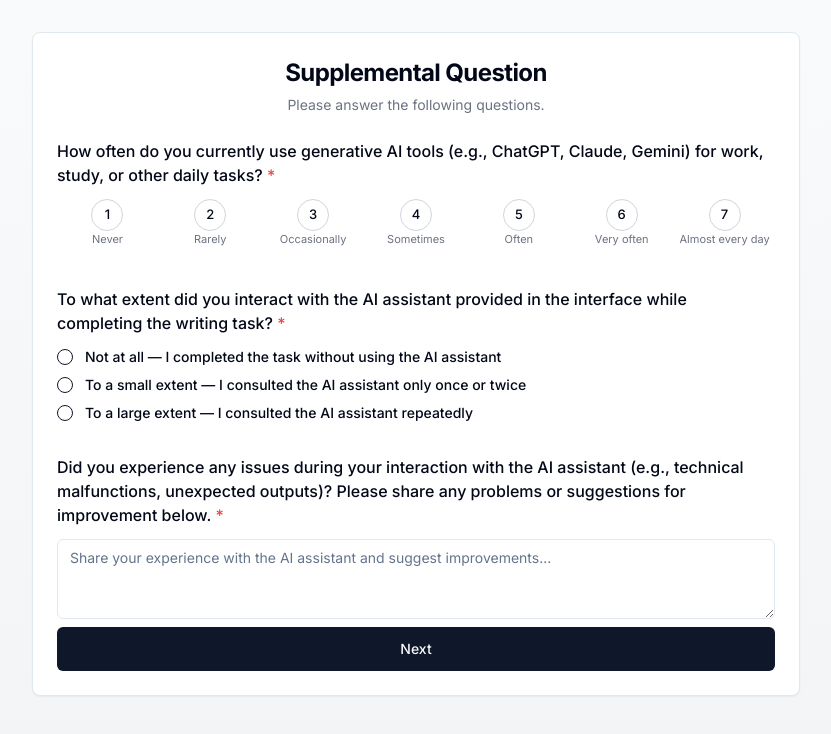
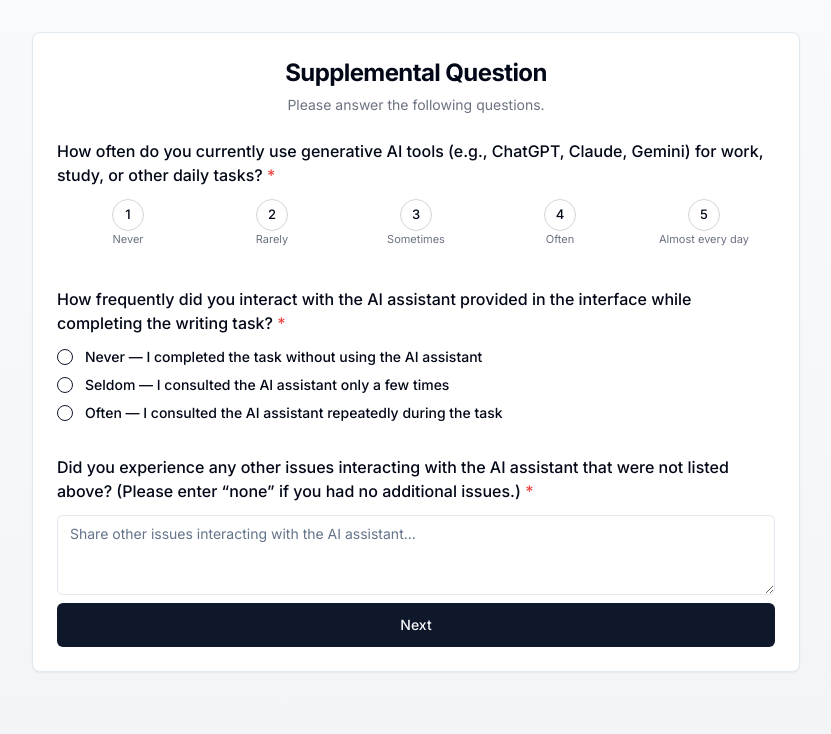
Before and after one commit to w4149/AI-Collaboration-Meaningful-Work, a Next.js app: page /supplemental-question in a window 1280 px wide. Shown: the top 734 px of the page, without its empty margins (224-1055 px from the left). Built offline with nearby package versions, Linux system fonts and the light colour scheme.

Commit message:
调整comprehension check question、instruction；

```diff
--- a/src/app/entry/page.tsx
+++ b/src/app/entry/page.tsx
@@ -43,8 +43,15 @@ const COMPREHENSION_CHECK: Record<string, CompConfig> = {
           {
             id: 'g1_q1',
             text: 'In the following task____',
-            optionA: 'I may use AI, search engines, or other external tools for assistance.',
-            optionB: 'I need to complete the task independently without using AI or other external tools.',
+            optionA: 'I need to use AI as part of completing the task.',
+            optionB: 'I need to work on the task independently without using AI.',
+            correct: 'B',
+          },
+          {
+            id: 'g1_q2',
+            text: 'In the following task____',
+            optionA: 'I may use search engines or other external tools for additional assistance.',
+            optionB: 'I need to use my own knowledge to complete the task.',
             correct: 'B',
           },
         ],
@@ -415,10 +422,9 @@ export default function EntryPage() {
                   <p className="text-blue-700 text-sm">
                     You will enter the task interface, where you can view <strong>task information in the left panel</strong>.
                     <br /> <br />
-                    You will have <strong>up to {g1Max} minutes</strong> to complete the task and enter your response in the submission box. Please complete the task independently, <strong>without using AI tools, search engines, or other outside assistance</strong>.
+                    You will have <strong>up to {g1Max} minutes</strong> to write your response independently and enter your response in the submission box. Please complete the task independently, <strong>without using AI tools, search engines, or other outside assistance</strong>.
                     <br /> <br />
                     When you are finished, click <strong>Submit Task</strong> and complete a supplemental survey.
-                    <br /> <br />
                     Your response will be graded by professional evaluators based on real-world work scenarios.
                     Please <strong>take the task seriously</strong> and approach it as you would a real work assignment.
                   </p>
@@ -433,10 +439,9 @@ export default function EntryPage() {
                   <p className="text-blue-700 text-sm">
                     You will enter the task interface, where you can view <strong>task information in the left panel</strong>.
                     <br /> <br />
-                    Please use the <strong>AI assistant available in the interface</strong> to complete the task, and <strong>must not</strong> use any tools or resources other than those provided by the interface. You will have <strong>up to {g2Max} minutes</strong> to complete the task and paste the AI-generated response into the submission box.
+                    You will have <strong>up to {g2Max} minutes</strong> to generate your response using the <strong>AI assistant provided within the interface</strong>. You <strong>must not</strong> use any external tools or resources. Please paste the AI‑generated draft into the submission box (<strong>do not</strong> write your own version).
                     <br /> <br />
                     When you are finished, click <strong>Submit Task</strong> and complete a supplemental survey.
-                    <br /> <br />
                     Your response will be graded by professional evaluators based on real-world work scenarios.
                     Please <strong>take the task seriously</strong> and approach it as you would a real work assignment.
                   </p>
@@ -464,10 +469,9 @@ export default function EntryPage() {
                     You will have <strong>up to {g3Max} minutes</strong> to write an initial draft independently, <strong>without using AI tools, search engines, or other outside assistance.</strong>
                     <br /> <br />
                     <strong>Phase 2 — Revise with AI:</strong> <br />
-                    You will have <strong>up to {g3Phase2Max} minutes</strong> to use the <strong>AI assistant available in the interface</strong> to help review and revise the draft you just wrote, and <strong>must not</strong> use any tools or resources other than those provided by the interface. Then enter the revised draft in the submission box.
+                    You will have <strong>up to {g3Phase2Max} minutes</strong> to use the <strong>AI assistant provided within the interface</strong> to help review and revise the draft you just wrote. You <strong>must not</strong> use any external tools or resources. Please enter the revised draft in the submission box.
                     <br /> <br />
                     When you are finished, click <strong>Submit Task</strong> and complete a supplemental survey.
-                    <br /> <br />
                     Your response will be graded by professional evaluators based on real-world work scenarios.
                     Please <strong>take the task seriously</strong> and approach it as you would a real work assignment.
                   </p>
--- a/src/app/supplemental-question/page.tsx
+++ b/src/app/supplemental-question/page.tsx
@@ -16,11 +16,9 @@ import { encodedQuery } from '@/lib/url-cipher'
 const AI_WORK_EXTENT_OPTIONS = [
   { value: 1, label: 'Never' },
   { value: 2, label: 'Rarely' },
-  { value: 3, label: 'Occasionally' },
-  { value: 4, label: 'Sometimes' },
-  { value: 5, label: 'Often' },
-  { value: 6, label: 'Very often' },
-  { value: 7, label: 'Almost every day' },
+  { value: 3, label: 'Sometimes' },
+  { value: 4, label: 'Often' },
+  { value: 5, label: 'Almost every day' },
 ]
 
 const AGREEMENT_OPTIONS = [
@@ -32,9 +30,9 @@ const AGREEMENT_OPTIONS = [
 ]
 
 const AI_INTERACTION_OPTIONS = [
-  { value: 0, label: 'Not at all — I completed the task without using the AI assistant' },
-  { value: 1, label: 'To a small extent — I consulted the AI assistant only once or twice' },
-  { value: 2, label: 'To a large extent — I consulted the AI assistant repeatedly' },
+  { value: 0, label: 'Never — I completed the task without using the AI assistant' },
+  { value: 1, label: 'Seldom — I consulted the AI assistant only a few times' },
+  { value: 2, label: 'Often — I consulted the AI assistant repeatedly during the task' }
 ]
 
 const AI_EXPERIENCE_ITEMS = [
@@ -46,12 +44,14 @@ const AI_EXPERIENCE_ITEMS = [
 ]
 
 const AI_NO_USE_REASONS = [
-  { value: 'a', label: 'The AI assistant was difficult to use or not useful, so I preferred to complete the task myself', hasInput: false },
-  { value: 'b', label: 'I do not trust the AI-generated content, I prefer to complete it myself', hasInput: false },
-  { value: 'c', label: 'I think my existing knowledge is sufficient to complete the task, no AI assistance is needed', hasInput: false },
-  { value: 'd', label: 'I am concerned that using the AI will be considered cheating or affect the evaluation process', hasInput: false },
-  { value: 'e', label: 'I used other tools instead (e.g., external AI tools, search engines, or non-AI tools)', hasInput: false },
-  { value: 'f', label: 'Other', hasInput: true },
+  { value: 'a', label: 'The AI assistant is unavailable due to technical issues.', hasInput: false },
+  { value: 'b', label: 'After reading the task, I felt I could complete it fully on my own.', hasInput: false },
+  { value: 'c', label: 'I did not know how to use it (e.g., where to type or how to send).', hasInput: false },
+  { value: 'd', label: 'I thought using the AI assistant would take too much effort and time.', hasInput: false },
+  { value: 'e', label: 'I did not trust the AI-generated content.', hasInput: false },
+  { value: 'f', label: 'I was worried that using AI would be seen as cheating or would hurt my evaluation.', hasInput: false },
+  { value: 'g', label: 'I used another tool instead (e.g., ChatGPT, a search engine).', hasInput: false },
+  { value: 'h', label: 'Other', hasInput: true },
 ]
 
 type NoUseReasons = {
@@ -294,7 +294,7 @@ export default function SupplementalQuestionPage() {
               {/* Q2: AI interaction frequency */}
               <div className="space-y-3">
                 <Label className="text-base font-medium">
-                  To what extent did you interact with the AI assistant provided in the interface while completing the writing task? <span className="text-red-500">*</span>
+                  How frequently did you interact with the AI assistant provided in the interface while completing the writing task? <span className="text-red-500">*</span>
                 </Label>
                 <RadioGroup
                   value={aiInteractionFreq !== undefined ? String(aiInteractionFreq) : ''}
@@ -374,10 +374,10 @@ export default function SupplementalQuestionPage() {
               {/* AI suggestions - required */}
               <div className="space-y-3">
                 <Label className="text-base font-medium">
-                  Did you experience any issues during your interaction with the AI assistant (e.g., technical malfunctions, unexpected outputs)? Please share any problems or suggestions for improvement below. <span className="text-red-500">*</span>
+                  Did you experience any other issues interacting with the AI assistant that were not listed above? (Please enter “none” if you had no additional issues.) <span className="text-red-500">*</span>
                 </Label>
                 <Textarea
-                  placeholder="Share your experience with the AI assistant and suggest improvements..."
+                  placeholder="Share other issues interacting with the AI assistant..."
                   value={aiSuggestions}
                   onChange={(e) => setAiSuggestions(e.target.value)}
                   className="min-h-[80px]"
--- a/src/components/ChatWindow.tsx
+++ b/src/components/ChatWindow.tsx
@@ -151,7 +151,7 @@ export default function ChatWindow({ disabled = false }: { disabled?: boolean })
           </Button>
         </div>
         <div className="text-xs text-amber-700 bg-amber-50 border border-amber-200 rounded-lg px-3 py-2 leading-relaxed mt-2">
-          <strong className="font-semibold">Reminder:</strong> Use the AI assistant to complete the task. Please provide it with the task‑related materials.
+          <strong className="font-semibold">Reminder:</strong> Use the AI assistant to complete the task. You may provide it with the task‑related materials.
         </div>
       </CardHeader>
 
@@ -159,7 +159,7 @@ export default function ChatWindow({ disabled = false }: { disabled?: boolean })
         <div ref={chatContainerRef} onScroll={handleChatScroll} className="flex-1 overflow-y-auto p-4 space-y-2">
           {chatMessages.length === 0 ? (
             <div className="text-center text-gray-500 py-8">
-              <p></p>
+              <p>Ask me anything!</p>
             </div>
           ) : (
             chatMessages.map((msg) => (
```
